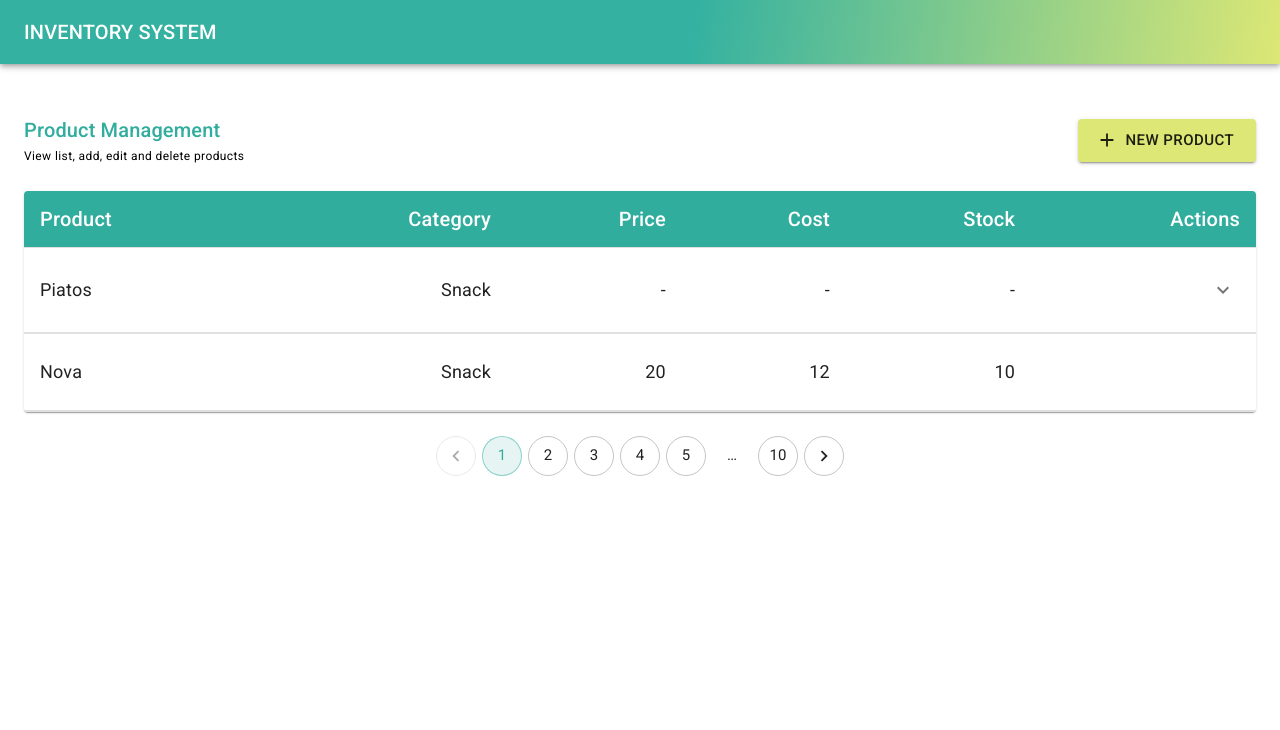
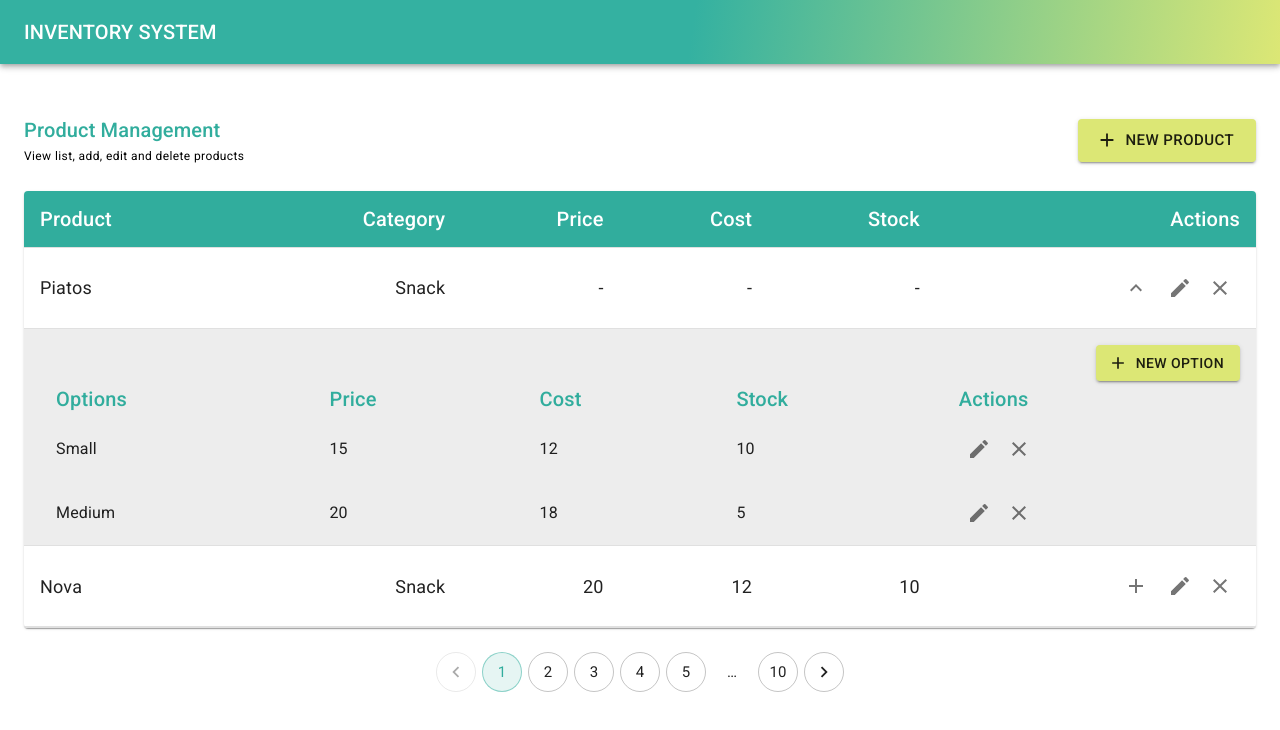
Before and after one commit to kitchanismo/utak-exercise-inventory, a React (Vite) app: page / in a window 1280 px wide. Shown: the top 730 px of the page. Built offline with nearby package versions, Linux system fonts and the light colour scheme.

Commit message:
refactor product row

```diff
--- /dev/null
+++ b/src/components/common/MyStyledTableCell/index.tsx
@@ -0,0 +1,12 @@
+import { styled, TableCell, tableCellClasses } from '@mui/material'
+
+export const StyledTableCell = styled(TableCell)(({ theme }) => ({
+  [`&.${tableCellClasses.head}`]: {
+    backgroundColor: theme.palette.primary.main,
+    color: theme.palette.common.white,
+    fontSize: 20,
+  },
+  [`&.${tableCellClasses.body}`]: {
+    fontSize: 18,
+  },
+}))
--- /dev/null
+++ b/src/components/common/MyStyledTableSubCell/index.tsx
@@ -0,0 +1,15 @@
+import { styled, TableCell, tableCellClasses } from '@mui/material'
+
+export const StyledTableSubCell = styled(TableCell)(({ theme }) => ({
+  [`&.${tableCellClasses.head}`]: {
+    color: theme.palette.primary.main,
+    fontSize: 20,
+    borderBottom: 'none',
+  },
+  [`&.${tableCellClasses.body}`]: {
+    fontSize: 16,
+    paddingTop: 12,
+    paddingBottom: 12,
+    borderBottom: 'none',
+  },
+}))
--- /dev/null
+++ b/src/components/products/ProductRow/index.tsx
@@ -0,0 +1,157 @@
+import {
+  Box,
+  Button,
+  Collapse,
+  IconButton,
+  Table,
+  TableBody,
+  TableHead,
+  TableRow,
+  Tooltip,
+} from '@mui/material'
+import React from 'react'
+import { StyledTableCell } from '~/components/common/MyStyledTableCell'
+import { Product } from '~/types/product.type'
+import KeyboardArrowDownIcon from '@mui/icons-material/KeyboardArrowDown'
+import KeyboardArrowUpIcon from '@mui/icons-material/KeyboardArrowUp'
+import AddIcon from '@mui/icons-material/Add'
+import EditIcon from '@mui/icons-material/Edit'
+import DeleteIcon from '@mui/icons-material/Close'
+import { StyledTableSubCell } from '~/components/common/MyStyledTableSubCell'
+
+interface ProductTablRowProps {
+  product: Product
+}
+
+const ProductRow = ({ product }: ProductTablRowProps) => {
+  const hasNoVariant = product?.variants?.length === 0
+  const [open, setOpen] = React.useState(!hasNoVariant)
+
+  return (
+    <React.Fragment>
+      <TableRow
+        sx={{
+          '& > *': { borderBottom: 'unset' },
+          // bgcolor: '#ededed',
+        }}
+      >
+        <StyledTableCell>{product?.name}</StyledTableCell>
+        <StyledTableCell align='right'>
+          {product?.category?.name}
+        </StyledTableCell>
+        <StyledTableCell align='right'>
+          {hasNoVariant ? product?.price : '-'}
+        </StyledTableCell>
+        <StyledTableCell align='right'>
+          {hasNoVariant ? product?.cost : '-'}
+        </StyledTableCell>
+        <StyledTableCell align='right'>
+          {hasNoVariant ? product?.stock : '-'}
+        </StyledTableCell>
+        <StyledTableCell align='right'>
+          <>
+            {hasNoVariant && (
+              <Tooltip title='ADD OPTION'>
+                <IconButton aria-label='expand row' size='large'>
+                  <AddIcon />
+                </IconButton>
+              </Tooltip>
+            )}
+            {!hasNoVariant && (
+              <IconButton
+                aria-label='expand row'
+                size='large'
+                onClick={() => setOpen(!open)}
+              >
+                {open ? <KeyboardArrowUpIcon /> : <KeyboardArrowDownIcon />}
+              </IconButton>
+            )}
+            <Tooltip title='EDIT PRODUCT'>
+              <IconButton aria-label='expand row' size='medium'>
+                <EditIcon />
+              </IconButton>
+            </Tooltip>
+            <Tooltip title='DELETE PRODUCT'>
+              <IconButton aria-label='expand row' size='medium'>
+                <DeleteIcon />
+              </IconButton>
+            </Tooltip>
+          </>
+        </StyledTableCell>
+      </TableRow>
+      <TableRow
+        sx={{
+          bgcolor: '#ededed',
+        }}
+      >
+        <StyledTableCell
+          style={{ paddingBottom: 0, paddingTop: 0 }}
+          colSpan={6}
+        >
+          <Collapse in={open} timeout='auto' unmountOnExit>
+            <Box
+              sx={{
+                pt: 2,
+              }}
+            >
+              <Box
+                sx={{
+                  width: '100%',
+                  display: 'flex',
+                  justifyContent: 'flex-end',
+                }}
+              >
+                <Button
+                  size='medium'
+                  startIcon={<AddIcon />}
+                  variant='contained'
+                  color='secondary'
+                >
+                  New Option
+                </Button>
+              </Box>
+
+              <Table size='small' aria-label='purchases'>
+                <TableHead>
+                  <TableRow>
+                    <StyledTableSubCell>Options</StyledTableSubCell>
+                    <StyledTableSubCell>Price</StyledTableSubCell>
+                    <StyledTableSubCell>Cost</StyledTableSubCell>
+                    <StyledTableSubCell>Stock</StyledTableSubCell>
+                    <StyledTableSubCell>Actions</StyledTableSubCell>
+                  </TableRow>
+                </TableHead>
+                <TableBody>
+                  {product?.variants?.map((variant) => (
+                    <TableRow key={variant?.id}>
+                      <StyledTableSubCell>{variant.name}</StyledTableSubCell>
+                      <StyledTableSubCell>{variant?.price}</StyledTableSubCell>
+                      <StyledTableSubCell>{variant?.cost}</StyledTableSubCell>
+                      <StyledTableSubCell>{variant?.stock}</StyledTableSubCell>
+                      <StyledTableSubCell>
+                        <>
+                          <Tooltip title='EDIT OPTION'>
+                            <IconButton aria-label='expand row' size='medium'>
+                              <EditIcon />
+                            </IconButton>
+                          </Tooltip>
+                          <Tooltip title='DELETE OPTION'>
+                            <IconButton aria-label='expand row' size='medium'>
+                              <DeleteIcon />
+                            </IconButton>
+                          </Tooltip>
+                        </>
+                      </StyledTableSubCell>
+                    </TableRow>
+                  ))}
+                </TableBody>
+              </Table>
+            </Box>
+          </Collapse>
+        </StyledTableCell>
+      </TableRow>
+    </React.Fragment>
+  )
+}
+
+export default ProductRow
--- a/src/components/products/ProductTable/index.tsx
+++ b/src/components/products/ProductTable/index.tsx
@@ -7,146 +7,25 @@ import TableContainer from '@mui/material/TableContainer'
 import TableHead from '@mui/material/TableHead'
 import TableRow from '@mui/material/TableRow'
 import Paper from '@mui/material/Paper'
-import { Box, Collapse, IconButton, Typography } from '@mui/material'
+import {
+  Box,
+  Button,
+  Collapse,
+  IconButton,
+  Tooltip,
+  Typography,
+} from '@mui/material'
 import { Product } from '~/types/product.type'
 import KeyboardArrowDownIcon from '@mui/icons-material/KeyboardArrowDown'
 import KeyboardArrowUpIcon from '@mui/icons-material/KeyboardArrowUp'
-
-const StyledTableCell = styled(TableCell)(({ theme }) => ({
-  [`&.${tableCellClasses.head}`]: {
-    backgroundColor: theme.palette.primary.main,
-    color: theme.palette.common.white,
-    fontSize: 20,
-  },
-  [`&.${tableCellClasses.body}`]: {
-    fontSize: 18,
-    paddingTop: 25,
-    paddingBottom: 25,
-  },
-}))
-
-const StyledTableSubCell = styled(TableCell)(({ theme }) => ({
-  [`&.${tableCellClasses.head}`]: {
-    color: theme.palette.primary.main,
-    fontSize: 20,
-
-    borderBottom: 'none',
-  },
-  [`&.${tableCellClasses.body}`]: {
-    fontSize: 16,
-    paddingTop: 12,
-    paddingBottom: 12,
-
-    borderBottom: 'none',
-  },
-}))
-
-const StyledTableRow = styled(TableRow)(({ theme }) => ({
-  '&:nth-of-type(odd)': {
-    backgroundColor: theme.palette.action.hover,
-  },
-  // hide last border
-  '&:last-child td, &:last-child th': {
-    border: 0,
-  },
-}))
-
-function createData(
-  name: string,
-  calories: number,
-  fat: number,
-  carbs: number,
-  protein: number
-) {
-  return { name, calories, fat, carbs, protein }
-}
+import AddIcon from '@mui/icons-material/Add'
+import EditIcon from '@mui/icons-material/Edit'
+import DeleteIcon from '@mui/icons-material/Close'
+import { StyledTableCell } from '~/components/common/MyStyledTableCell'
+import ProductRow from '../ProductRow'
 
 interface ProductTableProps {
   products: Product[]
-}
-
-interface ProductTablRowProps {
-  product: Product
-}
-
-function Row({ product }: ProductTablRowProps) {
-  const [open, setOpen] = React.useState(false)
-  const hasNoVariant = product?.variants?.length === 0
-  return (
-    <React.Fragment>
-      <TableRow
-        sx={{
-          '& > *': { borderBottom: 'unset' },
-          // bgcolor: '#ededed',
-        }}
-      >
-        <StyledTableCell>{product?.name}</StyledTableCell>
-        <StyledTableCell align='right'>
-          {product?.category?.name}
-        </StyledTableCell>
-        <StyledTableCell align='right'>
-          {hasNoVariant ? product?.price : '-'}
-        </StyledTableCell>
-        <StyledTableCell align='right'>
-          {hasNoVariant ? product?.cost : '-'}
-        </StyledTableCell>
-        <StyledTableCell align='right'>
-          {hasNoVariant ? product?.stock : '-'}
-        </StyledTableCell>
-        <StyledTableCell align='right'>
-          {!hasNoVariant && (
-            <IconButton
-              aria-label='expand row'
-              size='small'
-              onClick={() => setOpen(!open)}
-            >
-              {open ? <KeyboardArrowUpIcon /> : <KeyboardArrowDownIcon />}
-            </IconButton>
-          )}
-        </StyledTableCell>
-      </TableRow>
-      <TableRow
-        sx={{
-          bgcolor: '#ededed',
-        }}
-      >
-        <StyledTableCell
-          style={{ paddingBottom: 0, paddingTop: 0 }}
-          colSpan={6}
-        >
-          <Collapse in={open} timeout='auto' unmountOnExit>
-            <Box
-              sx={{
-                pt: 2,
-              }}
-            >
-              <Table size='small' aria-label='purchases'>
-                <TableHead>
-                  <TableRow>
-                    <StyledTableSubCell>Options</StyledTableSubCell>
-                    <StyledTableSubCell>Price</StyledTableSubCell>
-                    <StyledTableSubCell>Cost</StyledTableSubCell>
-                    <StyledTableSubCell>Stock</StyledTableSubCell>
-                    <StyledTableSubCell>Actions</StyledTableSubCell>
-                  </TableRow>
-                </TableHead>
-                <TableBody>
-                  {product?.variants?.map((variant) => (
-                    <TableRow key={variant?.id}>
-                      <StyledTableSubCell>{variant.name}</StyledTableSubCell>
-                      <StyledTableSubCell>{variant?.price}</StyledTableSubCell>
-                      <StyledTableSubCell>{variant?.cost}</StyledTableSubCell>
-                      <StyledTableSubCell>{variant?.stock}</StyledTableSubCell>
-                    </TableRow>
-                  ))}
-                </TableBody>
-              </Table>
-            </Box>
-          </Collapse>
-        </StyledTableCell>
-      </TableRow>
-    </React.Fragment>
-  )
 }
 
 const ProductTable = ({ products }: ProductTableProps) => {
@@ -167,7 +46,7 @@ const ProductTable = ({ products }: ProductTableProps) => {
         </TableHead>
         <TableBody>
           {products.map((product) => (
-            <Row key={product.id} product={product} />
+            <ProductRow key={product.id} product={product} />
           ))}
         </TableBody>
       </Table>
```
